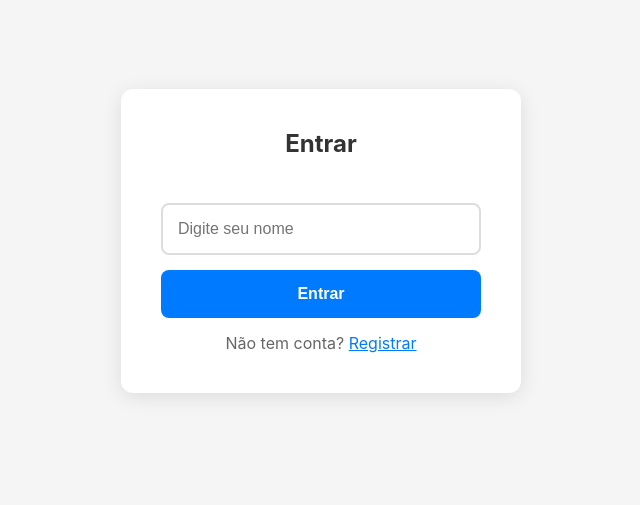
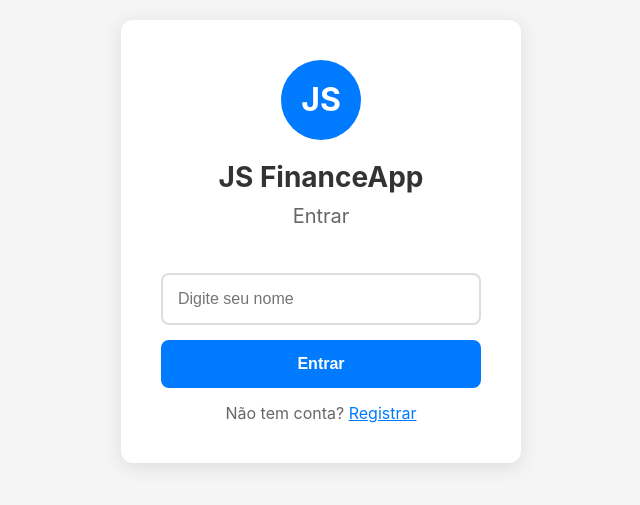
Before and after one commit to jhessikasmp/expense-management-front, a React (Create React App) app: page / in a window 1280 px wide. Shown: the part 159-664 px from the top of the page, without its empty margins (319-959 px from the left). Built offline with nearby package versions, Linux system fonts and the light colour scheme.

Commit message:
Alteracoes 27/07

```diff
--- a/src/components/AnnualChart.tsx
+++ b/src/components/AnnualChart.tsx
@@ -59,7 +59,7 @@ export const AnnualChart: React.FC = () => {
     }}>
       <h3>Relatório Anual 2025</h3>
 
-      <div style={{ display: 'grid', gridTemplateColumns: 'repeat(auto-fit, minmax(200px, 1fr))', gap: '15px', marginBottom: '20px' }}>
+      <div style={{ display: 'grid', gridTemplateColumns: window.innerWidth <= 768 ? '1fr' : 'repeat(auto-fit, minmax(200px, 1fr))', gap: '15px', marginBottom: '20px' }}>
         <div style={{ padding: '15px', backgroundColor: isDark ? '#1565c0' : '#e3f2fd', borderRadius: '6px', textAlign: 'center' }}>
           <h4>Salário Anual (até agora)</h4>
           <p style={{ fontSize: '20px', fontWeight: 'bold' }}>€{totalSalaries.toFixed(2)}</p>
@@ -78,7 +78,7 @@ export const AnnualChart: React.FC = () => {
 
       <div style={{ marginBottom: '30px' }}>
         <h4>Resumo por Usuário</h4>
-        <div style={{ display: 'grid', gridTemplateColumns: 'repeat(auto-fit, minmax(300px, 1fr))', gap: '20px' }}>
+        <div style={{ display: 'grid', gridTemplateColumns: window.innerWidth <= 768 ? '1fr' : 'repeat(auto-fit, minmax(300px, 1fr))', gap: '20px' }}>
           {users.map(user => {
             const userSalaries = salaries.filter(s => s.userId === user._id).reduce((sum, s) => sum + s.amount, 0);
             const userExpenses = Math.abs(expenses.filter(e => e.userId === user._id).reduce((sum, e) => sum + e.amount, 0));
@@ -122,7 +122,14 @@ export const AnnualChart: React.FC = () => {
       </div>
 
       <h4>Gastos Mensais</h4>
-      <div style={{ display: 'flex', alignItems: 'end', gap: '10px', height: '200px' }}>
+      <div style={{
+        display: 'flex',
+        alignItems: 'end',
+        gap: window.innerWidth <= 768 ? '5px' : '10px',
+        height: '200px',
+        overflowX: window.innerWidth <= 768 ? 'auto' : 'visible',
+        minWidth: window.innerWidth <= 768 ? '600px' : 'auto'
+      }}>
         {data.map((item, index) => (
           <div key={item.month} style={{
             display: 'flex',
--- a/src/components/InvestmentPanel.tsx
+++ b/src/components/InvestmentPanel.tsx
@@ -1,5 +1,6 @@
 import React, { useState, useEffect } from 'react';
 import { Investment } from '../types';
+import { investmentService } from '../services/api';
 import { useTheme } from './ThemeProvider';
 
 interface InvestmentWithPrice extends Investment {
@@ -14,23 +15,37 @@ export const InvestmentPanel: React.FC = () => {
   const [loading, setLoading] = useState(false);
   const { isDark } = useTheme();
 
-  const loadInvestments = async () => {
+  const loadBasicInvestments = async () => {
+    try {
+      const response = await investmentService.list();
+      const investmentsData = response.data.map((inv: Investment) => ({
+        ...inv,
+        currentPrice: inv.unitPrice,
+        totalValue: inv.quantity * inv.unitPrice,
+        profit: 0
+      }));
+      setInvestments(investmentsData);
+    } catch (error) {
+      console.error('Erro ao carregar investimentos:', error);
+    }
+  };
+
+  const updatePrices = async () => {
     setLoading(true);
     try {
       const response = await fetch('https://expense-management-back.onrender.com/api/dashboard/investments-prices');
       const data = await response.json();
       setInvestments(data);
     } catch (error) {
-      console.error('Erro ao carregar investimentos:', error);
+      console.error('Erro ao atualizar preços:', error);
     } finally {
       setLoading(false);
     }
   };
 
-  // Remover carregamento automático - apenas no clique do botão
-  // useEffect(() => {
-  //   loadInvestments();
-  // }, []);
+  useEffect(() => {
+    loadBasicInvestments();
+  }, []);
 
   const totalInvested = investments.reduce((sum, inv) => sum + (inv.quantity * inv.unitPrice), 0);
   const totalCurrent = investments.reduce((sum, inv) => sum + inv.totalValue, 0);
@@ -46,7 +61,7 @@ export const InvestmentPanel: React.FC = () => {
       <div style={{ display: 'flex', justifyContent: 'space-between', alignItems: 'center', marginBottom: '20px' }}>
         <h3>Investimentos</h3>
         <button
-          onClick={loadInvestments}
+          onClick={updatePrices}
           disabled={loading}
           style={{
             padding: '8px 16px',
@@ -108,23 +123,16 @@ export const InvestmentPanel: React.FC = () => {
               <div>
                 <strong>{investment.asset}</strong>
                 <p style={{ margin: '5px 0', fontSize: '14px', color: isDark ? '#ccc' : '#666' }}>
-                  {investment.quantity} unidades × €{investment.unitPrice}
+                  {investment.quantity} unidades × €{investment.unitPrice} | {investment.description}
                 </p>
               </div>
               <div style={{ textAlign: 'right' }}>
                 <p style={{ margin: '0', fontSize: '16px', fontWeight: 'bold' }}>
                   €{investment.totalValue.toFixed(2)}
                 </p>
-                <p style={{
-                  margin: '5px 0 0 0',
-                  fontSize: '14px',
-                  color: investment.profit >= 0 ? '#28a745' : '#dc3545'
-                }}>
-                  {investment.profit >= 0 ? '+' : ''}€{investment.profit.toFixed(2)}
-                </p>
-                {investment.error && (
-                  <small style={{ color: '#ffc107' }}>{investment.error}</small>
-                )}
+                <small style={{ color: isDark ? '#aaa' : '#888' }}>
+                  {new Date(investment.createdAt!).toLocaleDateString('pt-BR')}
+                </small>
               </div>
             </div>
           </div>
--- a/src/components/Login.tsx
+++ b/src/components/Login.tsx
@@ -50,12 +50,13 @@ export const Login: React.FC<LoginProps> = ({ onLogin }) => {
     display: 'flex',
     alignItems: 'center',
     justifyContent: 'center',
-    backgroundColor: isDark ? '#1a1a1a' : '#f5f5f5'
+    backgroundColor: isDark ? '#1a1a1a' : '#f5f5f5',
+    padding: '20px'
   };
 
   const formStyle = {
     backgroundColor: isDark ? '#2d2d2d' : 'white',
-    padding: '40px',
+    padding: window.innerWidth <= 768 ? '20px' : '40px',
     borderRadius: '12px',
     boxShadow: '0 4px 20px rgba(0,0,0,0.1)',
     width: '100%',
@@ -96,9 +97,38 @@ export const Login: React.FC<LoginProps> = ({ onLogin }) => {
   return (
     <div style={containerStyle}>
       <form onSubmit={handleSubmit} style={formStyle}>
-        <h2 style={{ marginBottom: '30px', color: isDark ? 'white' : '#333' }}>
-          {isRegistering ? 'Criar Conta' : 'Entrar'}
-        </h2>
+        <div style={{ marginBottom: '30px' }}>
+          <div style={{
+            width: '80px',
+            height: '80px',
+            backgroundColor: '#007bff',
+            borderRadius: '50%',
+            display: 'flex',
+            alignItems: 'center',
+            justifyContent: 'center',
+            margin: '0 auto 20px',
+            fontSize: '32px',
+            fontWeight: 'bold',
+            color: 'white'
+          }}>
+            JS
+          </div>
+          <h1 style={{
+            margin: '0 0 10px 0',
+            color: isDark ? 'white' : '#333',
+            fontSize: window.innerWidth <= 768 ? '24px' : '28px'
+          }}>
+            JS FinanceApp
+          </h1>
+          <h2 style={{
+            margin: '0 0 20px 0',
+            color: isDark ? '#ccc' : '#666',
+            fontSize: window.innerWidth <= 768 ? '18px' : '20px',
+            fontWeight: 'normal'
+          }}>
+            {isRegistering ? 'Criar Conta' : 'Entrar'}
+          </h2>
+        </div>
 
         <input
           type="text"
```
